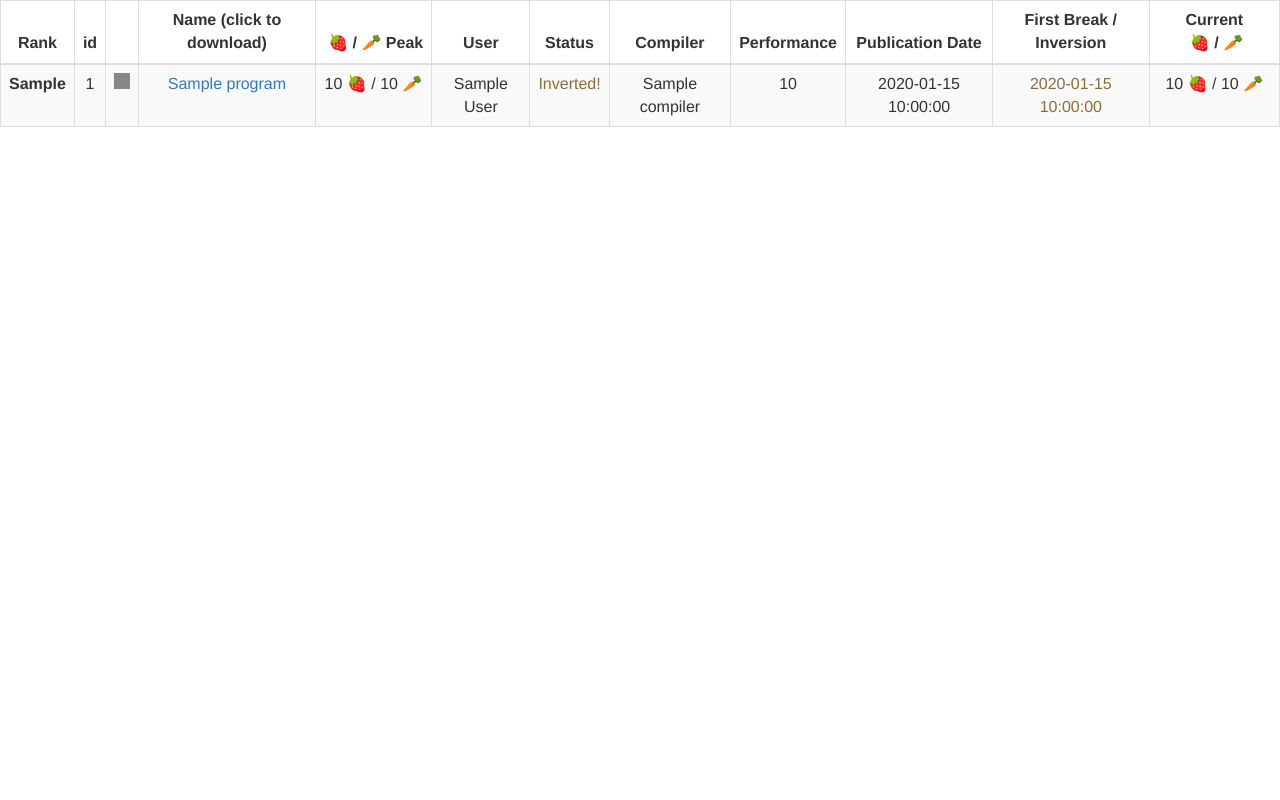
After one commit to CryptoExperts/whibox_contest_submission_server, a Flask app: template services/web-dev/app/templates/candidate.html in a window 1280 px wide. The commit adds this page. Run offline with Flask 2, Linux system fonts and the light colour scheme; the template is opened without the code that fills it: most values are stand-ins (such as "Sample title", 1, 10 or a date in 2020); parts of the project's set-up code (start-up, migrations or seed data) failed here and were passed over.

Commit message:
Update rss

```diff
--- a/services/web-dev/app/routes.py
+++ b/services/web-dev/app/routes.py
@@ -234,6 +234,25 @@ def show_candidate(identifier):
     # If we reach this point, we can show the source code
     upload_folder = app.config['UPLOAD_FOLDER']
     return send_from_directory(upload_folder, program.filename)
+
+
+@app.route('/candidate/<int:identifier>', methods=['GET'])
+def candidate(identifier):
+    program = Program.get_by_id(identifier)
+    if program is None:
+        return redirect(url_for('index'))
+    do_show = False
+    if program.is_published:
+        do_show = True
+    if current_user is not None and \
+       current_user.is_authenticated and \
+       current_user == program.user:
+        do_show = True
+    if not do_show:
+        return redirect(url_for('index'))
+
+    # If we reach this point, we can show the source code
+    return render_template('candidate.html', program=program)
 
 
 @app.route('/show/candidate/<int:identifier>/testvectors', methods=['GET'])
@@ -475,20 +494,21 @@ def recent_feed():
     programs = Program.get_all_published_sorted_by_published_time()
 
     for program in programs:
+        item_url = "%scandidate/%d" % (
+            request.url_root, program._id)
         title = 'New challenge "<strong>%s</strong>" submitted' % program.funny_name
-        content = '<p>Download <strong>%s</strong> <a href="%sshow/candidate/%d.c">here</a>.</p>' % (
-            program.funny_name, str(request.url_root), program._id)
         author = program.user.displayname
+        content = render_template('candidate.html', program=program, feed=True)
+
         if not author or not author.strip():
             author = program.user.username
-        feed.add(id=str(program._id),
+        feed.add(id=item_url,
                  title=title,
                  title_type='html',
-                 published=datetime.fromtimestamp(
-                     program._timestamp_published),
-                 updated=datetime.fromtimestamp(program.timestamp_last_update),
+                 updated=datetime.fromtimestamp(program._timestamp_published),
                  author=author,
-                 categories=[{'label': program.status}],
+                 url=item_url,
+                 categories=[{'term': program.status}],
                  content=content,
                  content_type='html',
                  )
--- /dev/null
+++ b/services/web-dev/app/templates/candidate.html
@@ -0,0 +1,105 @@
+<html lang="en">
+  <head>
+    <link href="/static/css/bootstrap.min.css" rel="stylesheet">
+  </head>
+
+  <body>
+
+    <div class="table-responsive">
+      <table class="table table-striped table-bordered data-table table-hover">
+	<thead>
+	  <tr class="text-center">
+            <th class='text-center'>Rank</th>
+            <th class='text-center'>id</th>
+            {% if not feed %}
+            <th class='text-center'></th>
+	    {% endif %}
+            <th class='text-center'>Name (click to download)</th>
+            {% if not feed %}
+            <th data-type="fruit" class='text-center'> 🍓 / 🥕 Peak</th>
+	    {% endif %}
+            <th class='text-center'>User</th>
+            {% if not feed %}
+            <th class='text-center'>Status</th>
+	    {% endif %}
+            <th class='text-center'>Compiler</th>
+            <th class='text-center'>Performance</th>
+            <th class='text-center'>Publication Date</th>
+            {% if not feed %}
+            <th class='text-center'>First Break / Inversion</th>
+            <th data-type="fruit" class='text-center'>Current  🍓 / 🥕</th>
+            {% if current_user.is_authenticated %}
+            <th></th>
+            {% endif %}
+	    {% endif %}
+	  </tr>
+	</thead>
+	<tbody>
+	  <tr>
+            <th class="text-center" scope="row">{{ program.strawberries_ranking }}</th>
+            <td class="text-center">{{ program._id }}</td>
+            {% if not feed %}
+            <td><div style="width: 1em; height: 1em; background-color: {{ program.hsl_color }}"></div></td>
+	    {% endif %}
+            <td class="text-center"><a href='/show/candidate/{{ program._id }}.c'>{{ program.funny_name }}</a></td>
+            {% if not feed %}
+            <td class="text-center">{{ program.strawberries_peak | round(2) }} 🍓 / {{ program.carrots_peak | round(2) }} 🥕</td>
+	    {% endif %}
+            <td class="ellipsable text-center">
+              {% if current_user.is_authenticated and current_user == program.user %}
+              <span class="badge badge-primary">You!</span>
+              {% else %}
+              {{ program.user.displayname|trim or program.user.username}}
+              {% endif %}
+            </td>
+            {% if not feed %}
+            <td class="text-center">
+              {% if program.is_broken %}
+              <span class="text-danger">Broken!</span>
+              {% elif program.datetime_first_inversion %}
+              <span class="text-warning">Inverted!</span>
+              {% else %}
+              <span class="text-success">Standing</span>
+              {% endif %}
+            </td>
+	    {% endif %}
+            <td class="compiler text-center">{{ program.compiler }}</td>
+            <td class="text-center">{{ program.performance_factor | round(2) }}</td>
+            <td class="text-center">{{ program.datetime_published }}</td>
+            {% if not feed %}
+            <td class="text-center">
+              {% if program.is_broken %}
+              <span class="text-danger">{{ program.datetime_first_break }}</span>
+              {% elif program.datetime_first_inversion %}
+              <span class="text-warning">{{ program.datetime_first_inversion }}</span>
+              {% else %}
+              -
+              {% endif %}
+	    </td>
+            <td class="text-center">{{ program.strawberries_last | round(2) }} 🍓 / {{ program.carrots_last | round(2) }} 🥕</td>
+            {% if current_user.is_authenticated %}
+            <td class="nowrap">
+	      {% if program.user == current_user %}
+              <span class="badge badge-primary">Yours!</span>
+              {% elif program in programs_broken_by_current_user %}
+              <span class="badge badge-success">Broken by you!</span>
+              {% if program in programs_inverted_by_current_user %}
+	      <span class="badge badge-info">Inverted by you!</span>
+              {% endif %}
+              {% elif program in programs_inverted_by_current_user %}
+              <a href="/break/candidate/{{ program._id }}" class="btn btn-danger btn-sm">Break</a>
+              <span class="badge badge-info">Inverted by you!</span>
+              {% else %}
+              <a href="/break/candidate/{{ program._id }}" class="btn btn-danger btn-sm">Break</a>
+              <a href="/invert/candidate/{{ program._id }}" class="btn btn-warning btn-sm">Invert</a>
+              {% endif %}
+            </td>
+            {% endif %}
+	    {% endif %}
+	  </tr>
+	</tbody>
+      </table>
+    </div>
+
+  </body>
+</html>
--- a/services/web-dev/app/templates/table_challenges.html
+++ b/services/web-dev/app/templates/table_challenges.html
@@ -31,7 +31,7 @@
           {% if current_user.is_authenticated and current_user == program.user %}
           <span class="badge badge-primary">You!</span>
           {% else %}
-          {{ program.user.displayname or program.user.username}}
+          {{ program.user.displayname|trim or program.user.username}}
           {% endif %}
         </td>
         <td class="text-center">
```
